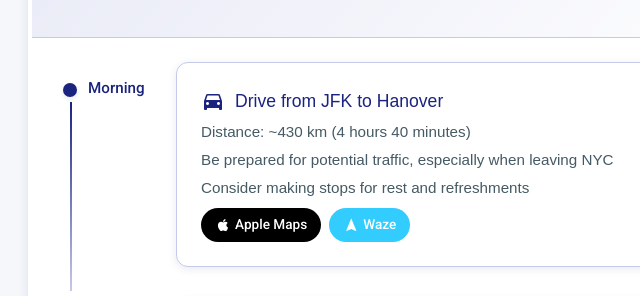
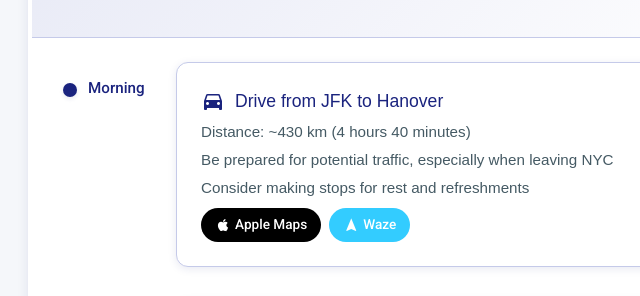
Before and after one commit to leiyiao/us2025, a website: page index.html in a window 1280 px wide. Shown: the part 311-607 px from the top of the page, 212-852 px from the left. Drawn offline with Linux system fonts and the light colour scheme; a web font is replaced by a local one.

Commit message:
Remove blue connecting lines between timeline events

```diff
--- a/styles.css
+++ b/styles.css
@@ -295,11 +295,16 @@
 .event:not(:last-child)::after {
   content: '';
   position: absolute;
-  top: 2.5rem;
-  left: 0.85rem;
-  bottom: -1.5rem;
-  width: 2px;
-  background: linear-gradient(to bottom, var(--primary-color), var(--border-color));
+  left: 50%;
+  top: 100%;
+  width: 0;
+  height: 0;
+  border-left: 0;
+  border-right: 0;
+  border-top: 0;
+  border-bottom: 0;
+  transform: translateX(-50%);
+  z-index: 1;
 }
 
 .event-time {
```
